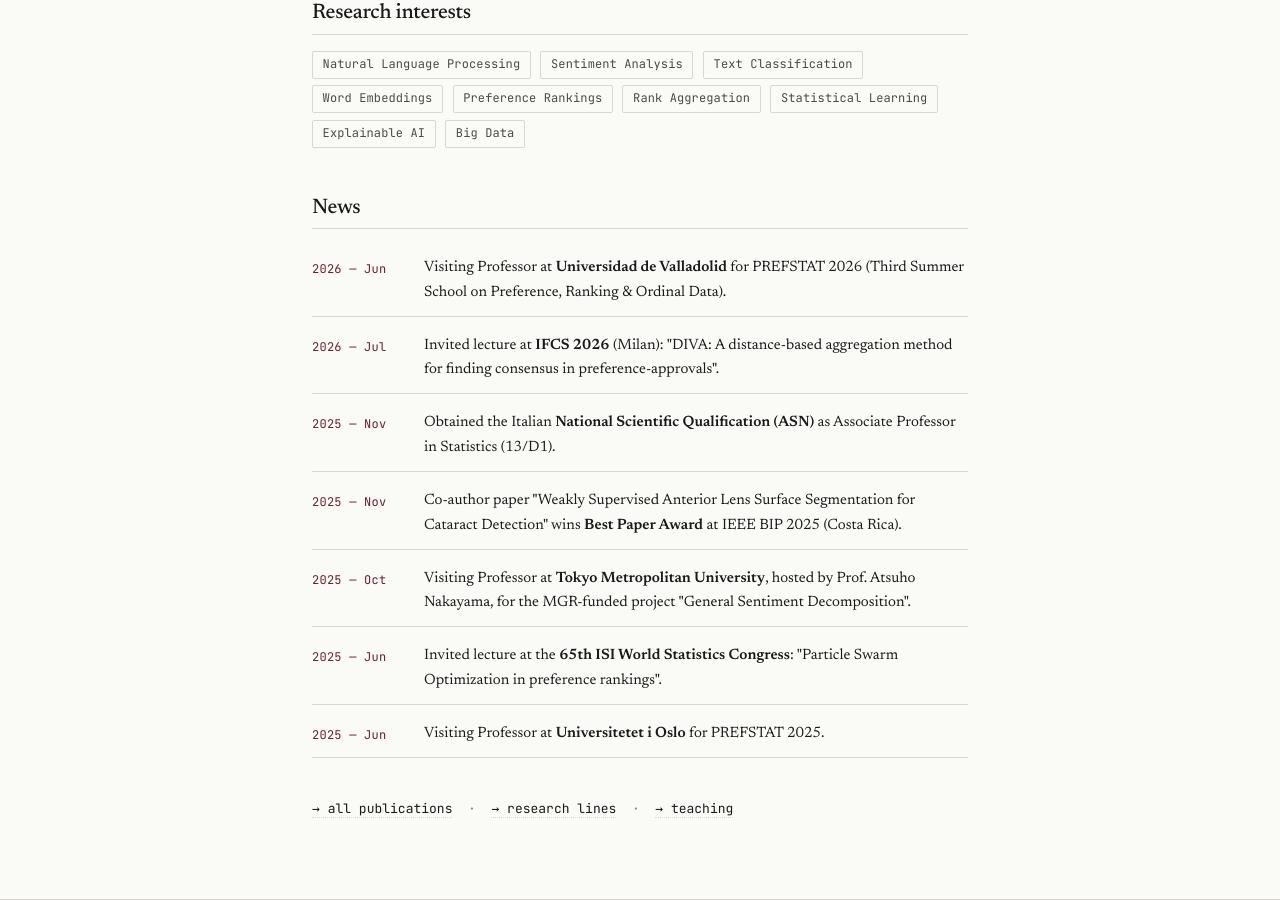
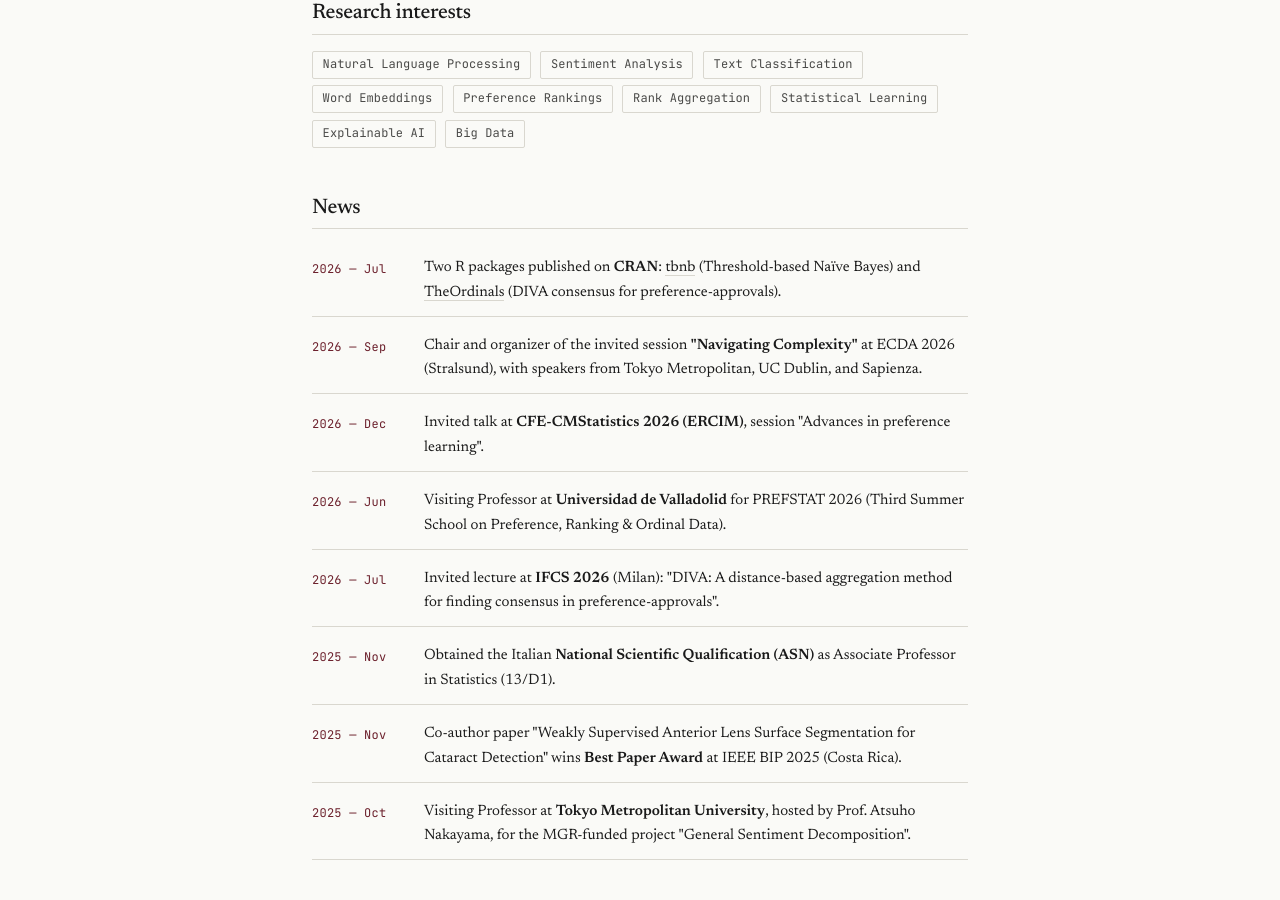
Before and after one commit to maurizioromano/maurizioromano.github.io, a Jekyll site: the page built from index.md, in a window 1280 px wide and 900 px high, scrolled down 945 px. Built offline with Jekyll 4.4.1, drawn with Linux system fonts in a browser that asks for light colours.

Commit message:
Update index.md
News: CRAN packages, ECDA 2026 session, ERCIM invited talk

```diff
--- a/index.md
+++ b/index.md
@@ -57,6 +57,18 @@ at the Universidad de Valladolid for PREFSTAT 2026.
 
 <ul class="news-list">
   <li>
+    <time>2026 — Jul</time>
+    <span>Two R packages published on <strong>CRAN</strong>: <a href="https://cran.r-project.org/package=tbnb">tbnb</a> (Threshold-based Naïve Bayes) and <a href="https://cran.r-project.org/package=TheOrdinals">TheOrdinals</a> (DIVA consensus for preference-approvals).</span>
+  </li>
+  <li>
+    <time>2026 — Sep</time>
+    <span>Chair and organizer of the invited session <strong>"Navigating Complexity"</strong> at ECDA 2026 (Stralsund), with speakers from Tokyo Metropolitan, UC Dublin, and Sapienza.</span>
+  </li>
+  <li>
+    <time>2026 — Dec</time>
+    <span>Invited talk at <strong>CFE-CMStatistics 2026 (ERCIM)</strong>, session "Advances in preference learning".</span>
+  </li>
+  <li>
     <time>2026 — Jun</time>
     <span>Visiting Professor at <strong>Universidad de Valladolid</strong> for PREFSTAT 2026 (Third Summer School on Preference, Ranking & Ordinal Data).</span>
   </li>
@@ -76,14 +88,6 @@ at the Universidad de Valladolid for PREFSTAT 2026.
     <time>2025 — Oct</time>
     <span>Visiting Professor at <strong>Tokyo Metropolitan University</strong>, hosted by Prof. Atsuho Nakayama, for the MGR-funded project "General Sentiment Decomposition".</span>
   </li>
-  <li>
-    <time>2025 — Jun</time>
-    <span>Invited lecture at the <strong>65th ISI World Statistics Congress</strong>: "Particle Swarm Optimization in preference rankings".</span>
-  </li>
-  <li>
-    <time>2025 — Jun</time>
-    <span>Visiting Professor at <strong>Universitetet i Oslo</strong> for PREFSTAT 2025.</span>
-  </li>
 </ul>
 
 <p style="margin-top: 2.5rem; font-family: var(--font-mono); font-size: 0.8125rem; color: var(--ink-faint);">
```
